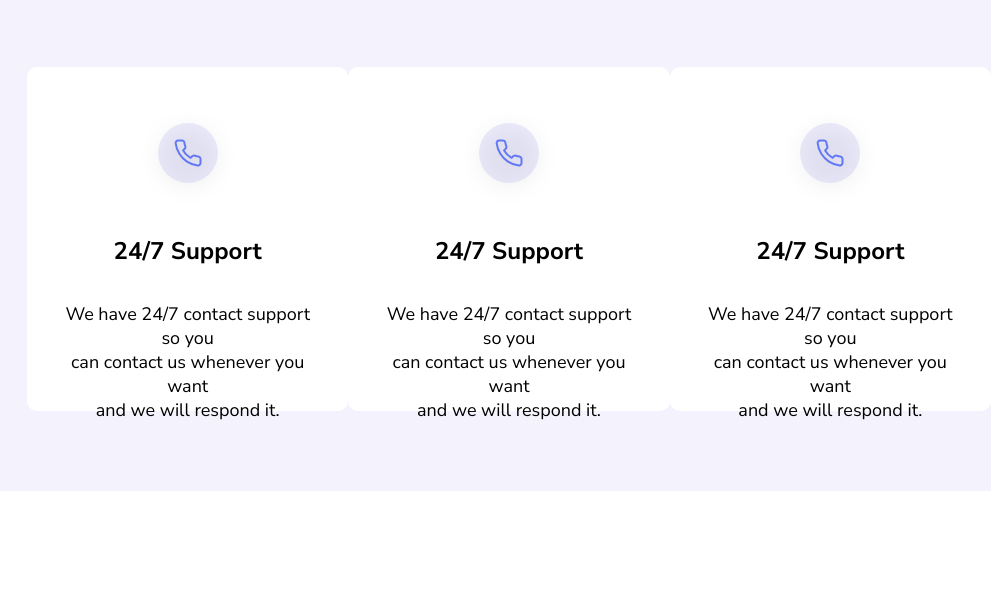
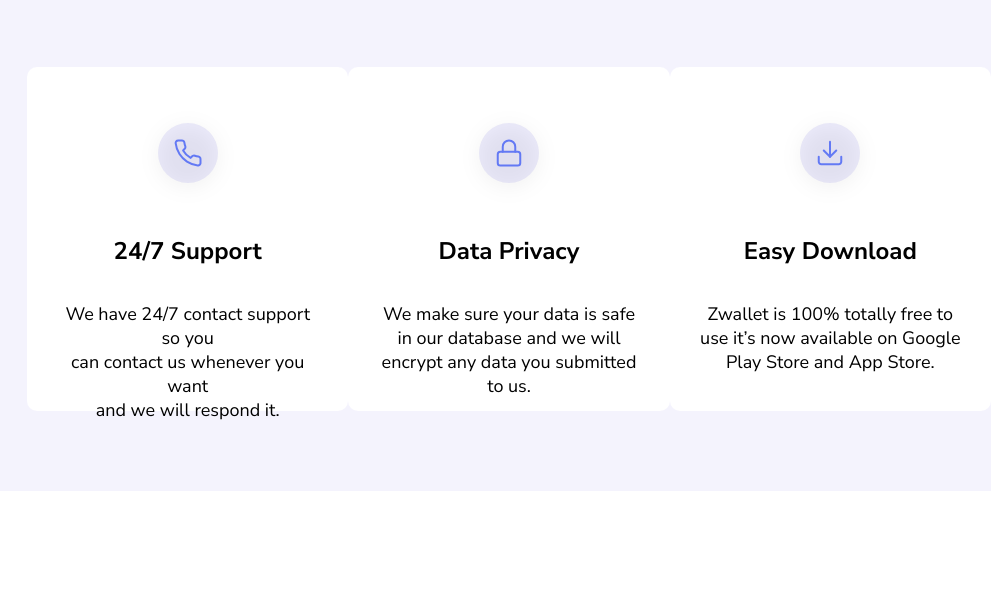
Before and after one commit to sen9kuni/fw9-responsive-web, a plain HTML site: page indexv1.html in a window 1280 px wide. Shown: the part 1277-1866 px from the top of the page, without its empty margins (131-1122 px from the left). Drawn offline with Linux system fonts and the light colour scheme.

Commit message:
fix: penyesuaian

```diff
--- a/indexv1.html
+++ b/indexv1.html
@@ -42,16 +42,16 @@
                 </div>
                 <div class="block1">
                     <div class="content">
-                        <img src="./assets/img/phone.svg" alt="" srcset="">
-                        <p class="pblock1">24/7 Support</p>
-                        <p class="pblock2">We have 24/7 contact support so you <br> can contact us whenever you want <br> and we will respond it.</p>
+                        <img src="./assets/img/lock.svg" alt="" srcset="">
+                        <p class="pblock1">Data Privacy</p>
+                        <p class="pblock2">We make sure your data is safe in our database and we will encrypt any data you submitted to us.</p>
                     </div>
                 </div>
                 <div class="block1">
                     <div class="content">
-                        <img src="./assets/img/phone.svg" alt="" srcset="">
-                        <p class="pblock1">24/7 Support</p>
-                        <p class="pblock2">We have 24/7 contact support so you <br> can contact us whenever you want <br> and we will respond it.</p>
+                        <img src="./assets/img/download.svg" alt="" srcset="">
+                        <p class="pblock1">Easy Download</p>
+                        <p class="pblock2">Zwallet is 100% totally free to use it’s now available on Google Play Store and App Store.</p>
                     </div>
                 </div>
             </div>
```
Also changed, not shown: assets/img/download.svg (added), assets/img/lock.svg (added).
